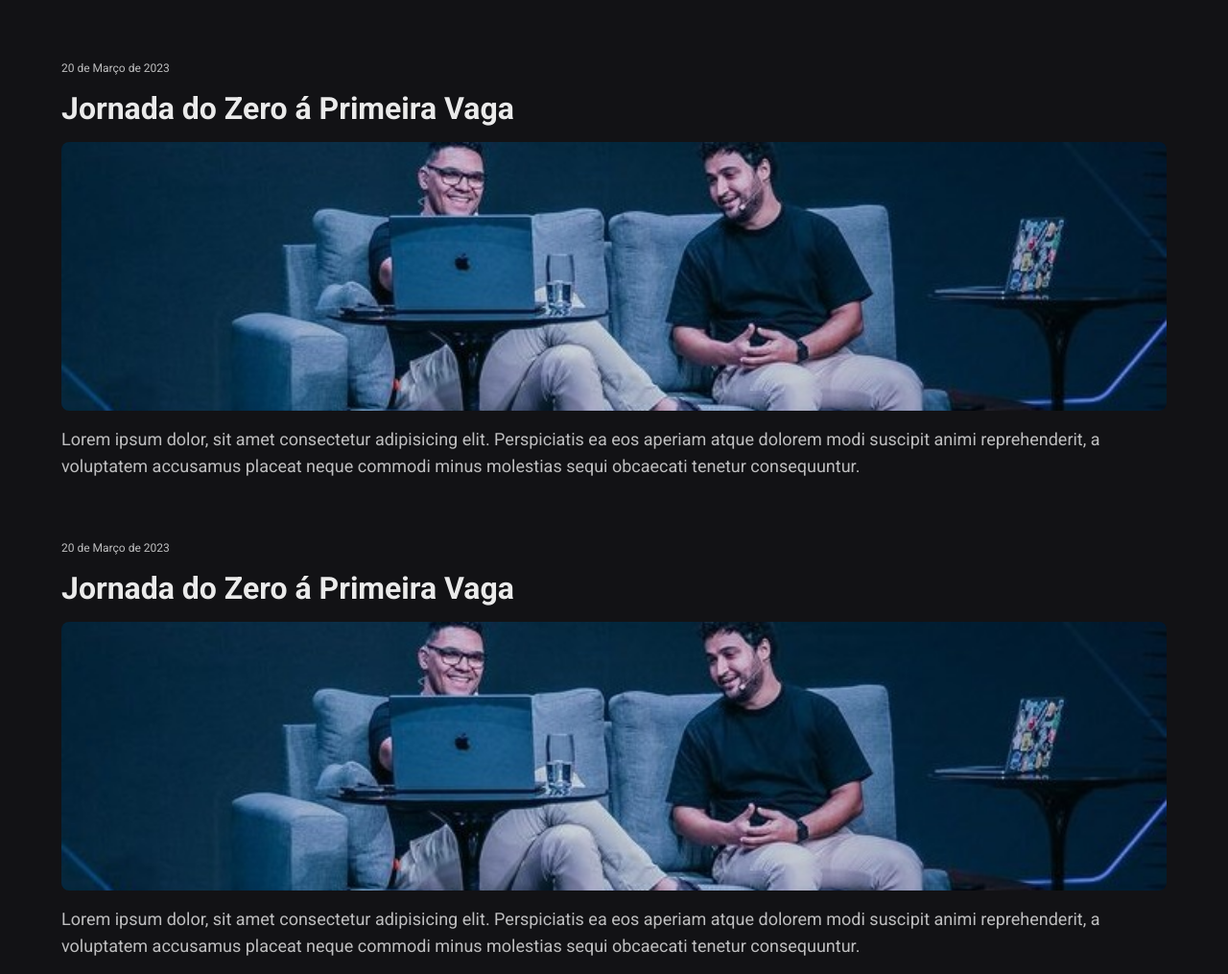
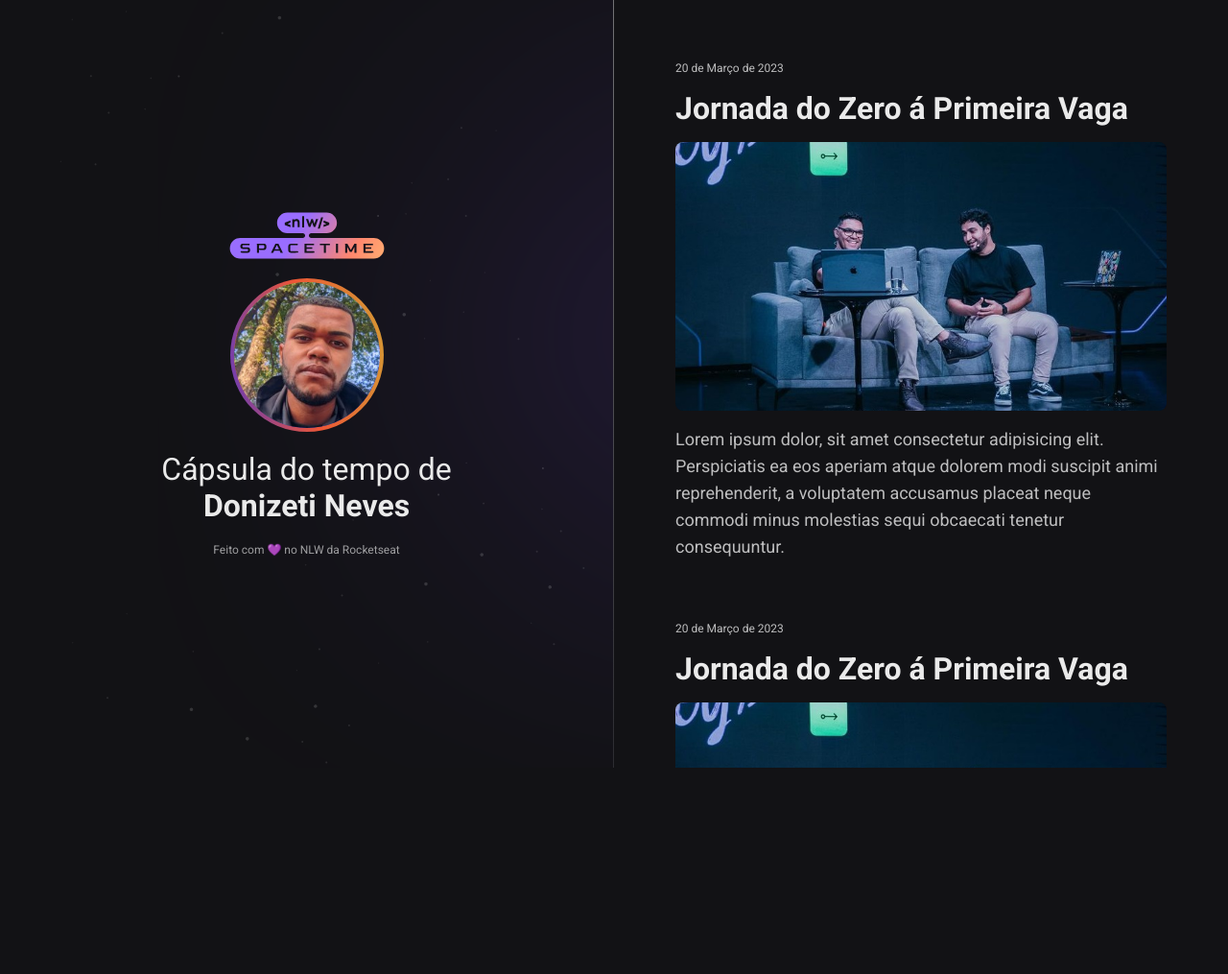
Before and after one commit to donizeti26/Projeto-NLW-Trilha-Explore-2023, a plain HTML site: page index.html in a window 1280 px wide. Shown: the top 1015 px of the page at 96% size. After the commit the page ends 800 px from the top, so only its background shows below. Drawn offline with Linux system fonts and the light colour scheme.

Commit message:
adiconando grid ao body, background no aside. estilizando e adicionando aside com imagem, nome de usuario e textos.

```diff
--- a/index.html
+++ b/index.html
@@ -15,6 +15,15 @@
     <title>NLW Spacetime</title>
   </head>
   <body>
+    <aside>
+      <img src="./assets/logo.svg" alt="logo NLW Spacetime" />
+      <img src="./assets/donizeti.jpeg" alt="foto do donizeti" />
+      <p>
+        Cápsula do tempo de<br />
+        <strong> Donizeti Neves</strong>
+      </p>
+      <span>Feito com 💜 no NLW da Rocketseat</span>
+    </aside>
     <nav>
       <a
         href="https://www.youtube.com/watch?v=RU6T0jHyjaA"
--- a/style.css
+++ b/style.css
@@ -7,9 +7,15 @@ body {
   background-color: #121215;
   color: #eaeaea;
   font-family: "Roboto", sans-serif;
+  display: grid;
+  grid-template-areas: "profile timeline"; /*coluna*/
+  grid-template-columns: 1fr 1fr;
+  grid-template-rows: 100vh;
 }
 nav {
   padding: 64px;
+  grid-area: timeline;
+  overflow-y: scroll;
 }
 .memory {
   display: flex;
@@ -37,3 +43,35 @@ nav {
   color: #bebebf;
   line-height: 28px;
 }
+aside {
+  grid-area: profile;
+  display: flex;
+  flex-direction: column;
+  align-items: center;
+  justify-content: center;
+  gap: 20px;
+  border-right: 1px solid;
+  border-image: linear-gradient(#727275, #2c2c31) 1;
+  background-image: url(./assets/background.svg);
+  background-position: top right;
+  background-repeat: no-repeat;
+  background-size: auto 100%;
+}
+aside img:nth-child(2) {
+  height: 160px;
+  width: 160px;
+  border-radius: 50%;
+  border: 4px solid transparent;
+  background: linear-gradient(#d39e33, #ed5636, #633bbc) padding-box,
+    linear-gradient(260deg, #d39e33, #ed5636, #633bbc) border-box;
+}
+
+aside p {
+  font-size: 32px;
+  text-align: center;
+}
+
+aside span {
+  font-size: 12px;
+  color: #9e9ea0;
+}
```
Also changed, not shown: assets/background.svg (added), assets/donizeti.jpeg (added), assets/logo.svg (added).
